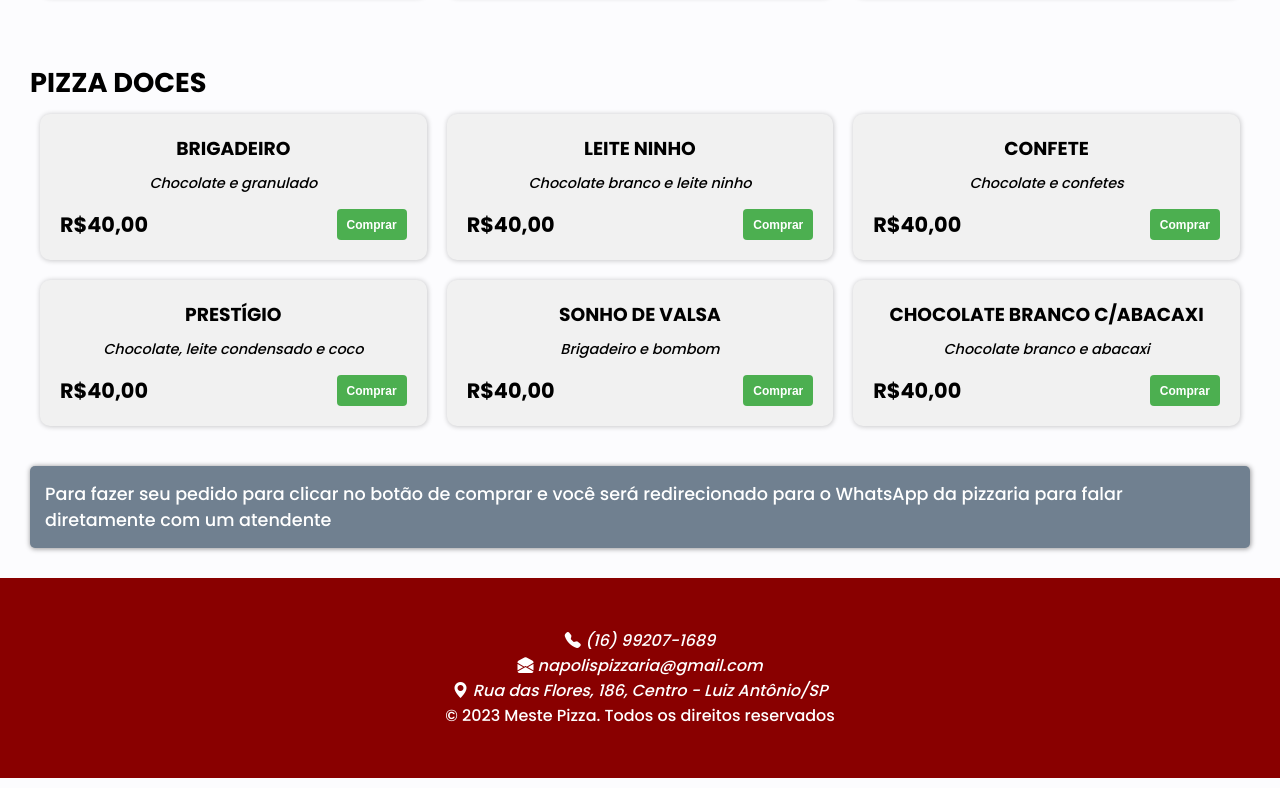
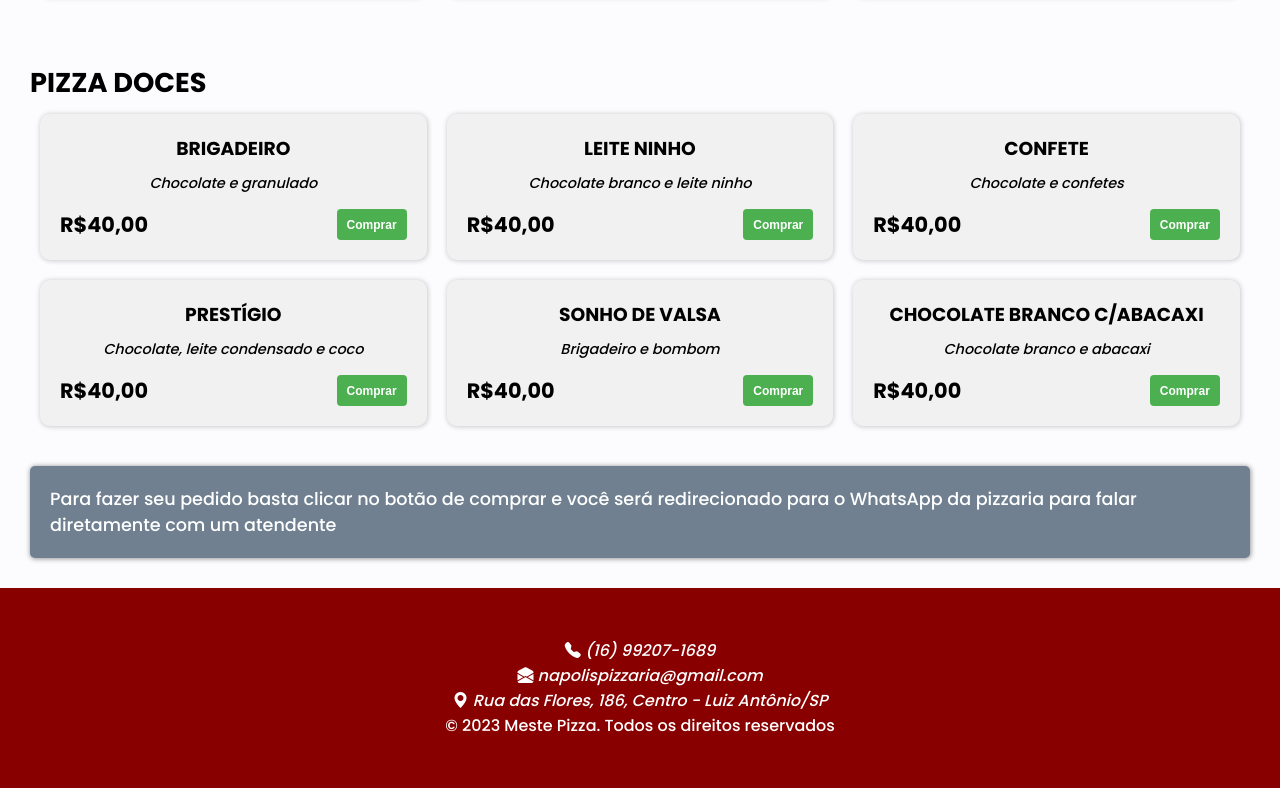
Before and after one commit to GabriellaMansur/ElasnaTech, a plain HTML site: page atividadeCardapio/index.html in a window 1280 px wide. Shown: the part 1198-1986 px from the top of the page. Drawn offline with nearby package versions, Linux system fonts and the light colour scheme.

Commit message:
correção de texto

```diff
--- a/atividadeCardapio/index.html
+++ b/atividadeCardapio/index.html
@@ -218,7 +218,7 @@
           </div>
 
           <div id="instructions-description">
-            <p>Para fazer seu pedido para clicar no botão de comprar e você será redirecionado para o WhatsApp da pizzaria
+            <p>Para fazer seu pedido basta clicar no botão de comprar e você será redirecionado para o WhatsApp da pizzaria
                 para falar diretamente com um atendente
             </p>
           </div>
--- a/atividadeCardapio/style.css
+++ b/atividadeCardapio/style.css
@@ -134,7 +134,7 @@ main {
 #instructions-description {
     background-color: #708090;
     color: #fff;
-    padding: 15px;
+    padding: 20px;
     border-radius: 5px;
     margin-top: 30px ;
     font-size: 1.1rem;
```
